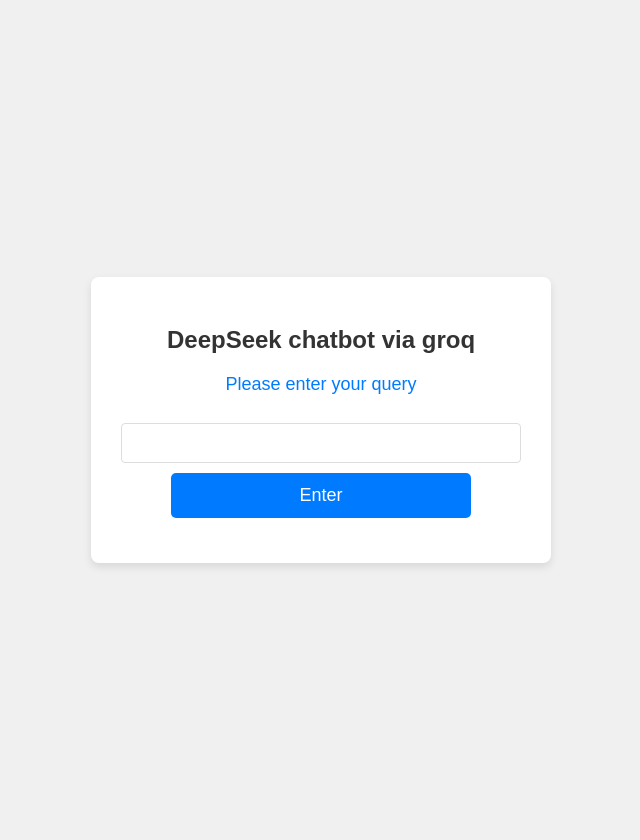
After one commit to ryanleekh/dbss, a Flask app: page /deepseek in a window 1280 px wide. The commit adds this page. Shown: the whole page, without its empty margins (319-959 px from the left). Run offline with Flask 3, Linux system fonts and the light colour scheme.

Commit message:
Update with Deepseek

```diff
--- a/app.py
+++ b/app.py
@@ -23,6 +23,28 @@
 @app.route("/llama",methods=["GET","POST"])
 def llama():
     return(render_template("llama.html"))
+
+@app.route("/deepseek",methods=["GET","POST"])
+def deepseek():
+    return(render_template("deepseek.html"))
+
+@app.route("/deepseek_reply",methods=["GET","POST"])
+def deepseek_reply():
+    q = request.form.get("q")
+    # load model
+    client = Groq(api_key=groq_api_key)
+    completion = client.chat.completions.create(
+        model="deepseek-r1-distill-llama-70b",
+        messages=[
+            {
+                "role": "user",
+                "content": q
+            }
+        ]
+    )
+    return(render_template("deepseek_reply.html",r=completion.choices[0].message.content))
+
+
 
 @app.route("/llama_reply",methods=["GET","POST"])
 def llama_reply():
--- /dev/null
+++ b/templates/deepseek.html
@@ -0,0 +1,16 @@
+<head>
+    <meta name="viewport"
+        content="width=device-width, initial-scale=1.0">
+    <link rel="stylesheet" href="{{ url_for('static',
+        filename='styles.css') }}">
+</head>
+<body>
+    <div class="container">
+    <h2>DeepSeek chatbot via groq</h2>
+        <form action="/deepseek_reply" method="post">
+            <p>Please enter your query</p>
+            <input type="text" name="q">
+            <input type="submit" value="Enter">
+        </form>
+    </div>
+</body>
--- a/templates/main.html
+++ b/templates/main.html
@@ -10,6 +10,9 @@
         <form action="/llama" method="post">
             <input type="submit" value="LLAMA chatbot via groq">
         </form>
+        <form action="/deepseek" method="post">
+            <input type="submit" value="DeepSeek chatbot via groq">
+        </form>
         <form action="/dbs" method="post">
             <input type="submit" value="Predict DBS price">
         </form>
```
Also changed, not shown: templates/deepseek_reply.html (added, +14 -0 lines).
